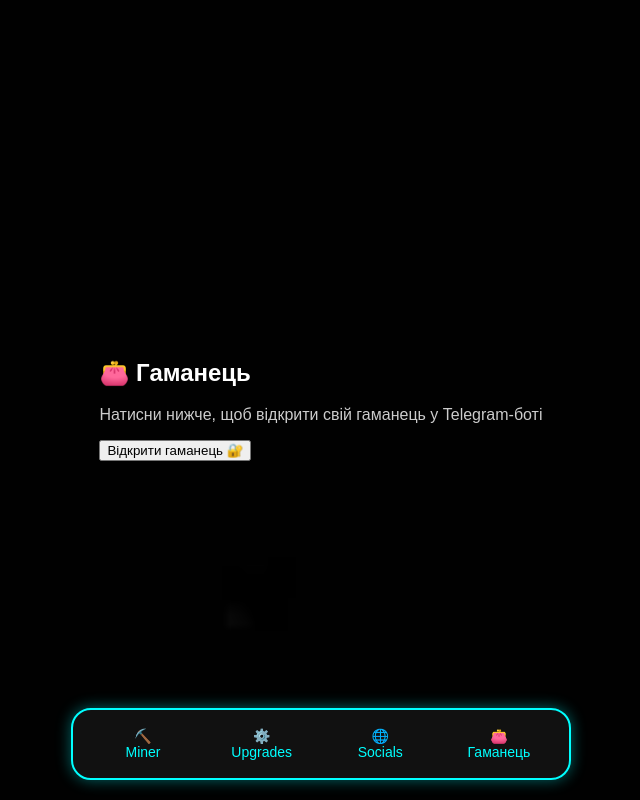
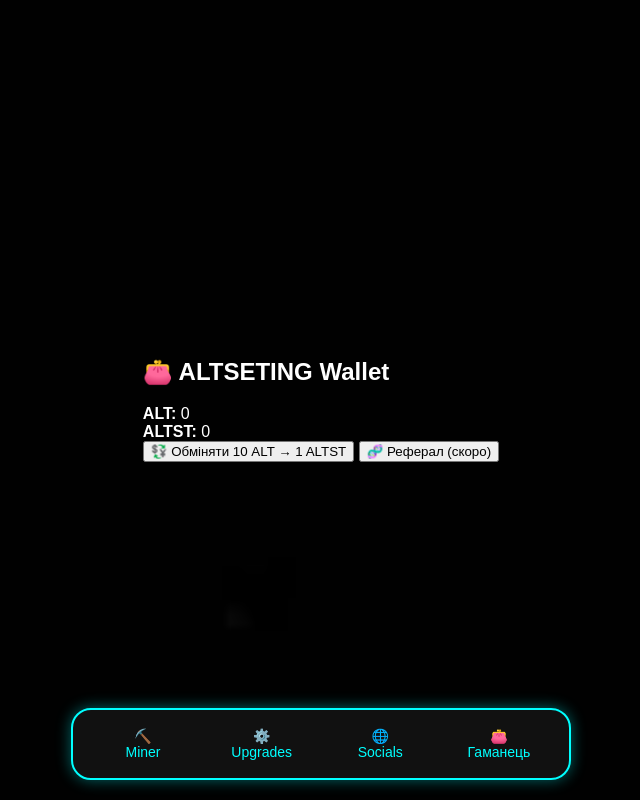
Before and after one commit to Vladislav01192007/alt-miner-webapp, a plain HTML site: page index.html in a window 1280 px wide. Both pictures are taken after a click on the element "👛 Гаманець". Shown: the whole page, without its empty margins (319-959 px from the left). Drawn offline with Linux system fonts and the light colour scheme.

Commit message:
Update index.html

```diff
--- a/index.html
+++ b/index.html
@@ -7,7 +7,6 @@
   <link rel="stylesheet" href="style.css" />
 </head>
 <body>
-  <!-- Прелоадер -->
   <div id="loader-screen">
     <img id="loader-logo" src="logo-transparent-circle.png" alt="ALTSETING Logo">
     <div class="loading-text">Loading...</div>
@@ -16,8 +15,8 @@
     </div>
   </div>
 
-  <!-- Основний інтерфейс -->
   <div id="game-screen" class="screen active" style="display: none;">
+    <!-- TAB: Miner -->
     <div id="miner-tab" class="tab">
       <div class="miner-box" style="display: flex; justify-content: center; margin-top: 20px;">
         <button id="startMinerButton" class="logo-button">
@@ -27,6 +26,7 @@
       <div id="altCount">ALT: 0</div>
     </div>
 
+    <!-- TAB: Upgrades -->
     <div id="upgrades-tab" class="tab" style="display: none;">
       <h2>Upgrades</h2>
       <div class="upgrade" id="upgrade1">
@@ -43,6 +43,7 @@
       </div>
     </div>
 
+    <!-- TAB: Socials -->
     <div id="socials-tab" class="tab" style="display: none;">
       <h2>🌐 Follow Us</h2>
       <div class="socials-list">
@@ -54,13 +55,23 @@
       </div>
     </div>
 
-    <!-- Гаманець -->
+    <!-- TAB: Wallet -->
     <div id="wallet-tab" class="tab" style="display: none;">
-      <h2>👛 Гаманець</h2>
-      <p>Натисни нижче, щоб відкрити свій гаманець у Telegram-боті</p>
-      <button onclick="openWallet()">Відкрити гаманець 🔐</button>
+      <h2>👛 ALTSETING Wallet</h2>
+      <div class="wallet-container">
+        <div class="wallet-balance glass">
+          <div><strong>ALT:</strong> <span id="walletAlt">0</span></div>
+          <div><strong>ALTST:</strong> <span id="walletAltst">0</span></div>
+        </div>
+        <div class="wallet-actions">
+          <button class="neon-button" onclick="convertAlt()">💱 Обміняти 10 ALT → 1 ALTST</button>
+          <button class="neon-button disabled">🧬 Реферал (скоро)</button>
+        </div>
+        <div id="wallet-message" class="wallet-message"></div>
+      </div>
     </div>
 
+    <!-- Footer Navigation -->
     <footer>
       <div class="nav-button-container">
         <div class="nav-btn" onclick="showTab('miner-tab')">⛏️<br>Miner</div>
@@ -73,14 +84,6 @@
 
   <script src="main.js"></script>
   <script>
-    function openWallet() {
-      if (window.Telegram && Telegram.WebApp) {
-        Telegram.WebApp.openTelegramLink("https://t.me/altseting_miner_bot?start=wallet");
-      } else {
-        alert("Telegram WebApp API недоступне.");
-      }
-    }
-
     window.onload = function() {
       setTimeout(() => {
         document.getElementById('loader-screen').style.display = 'none';
```
